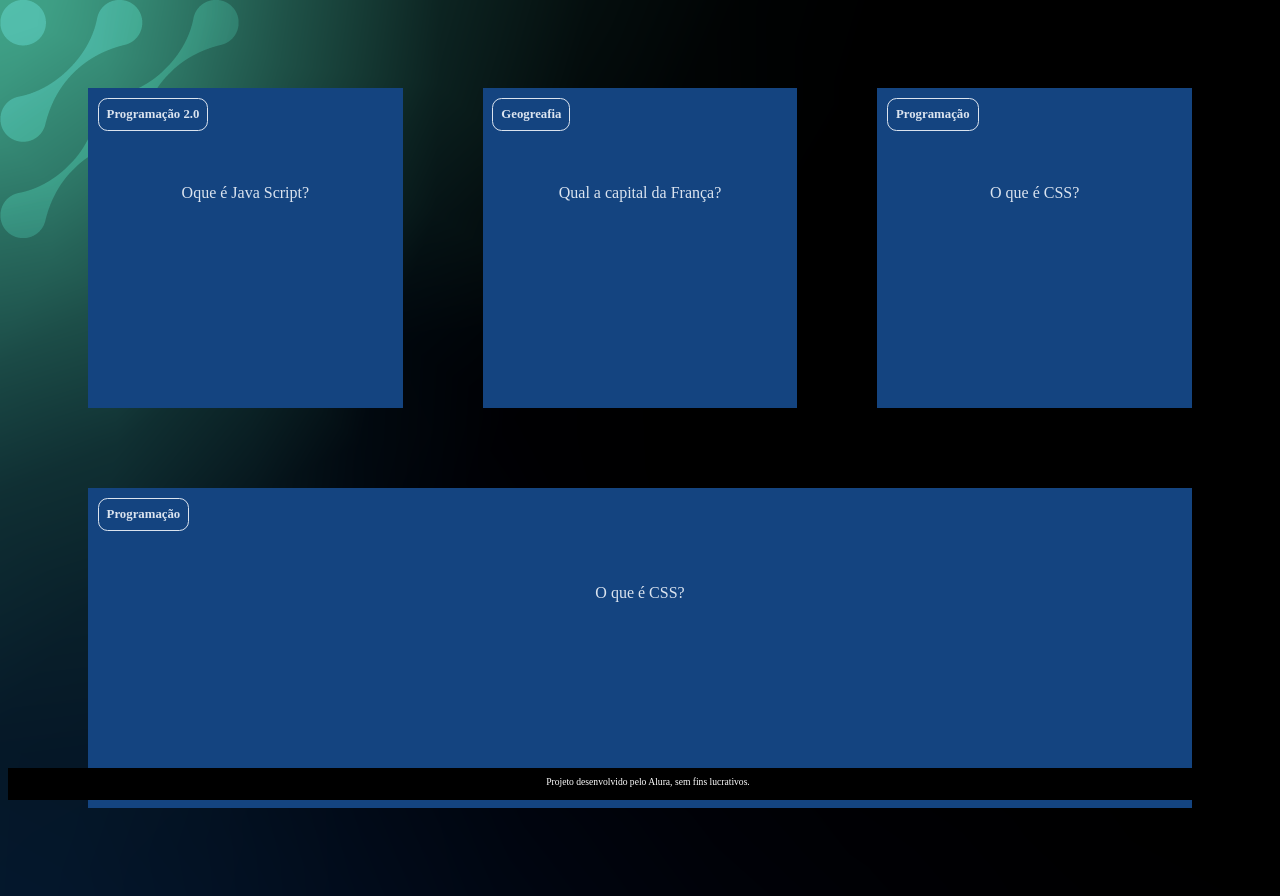
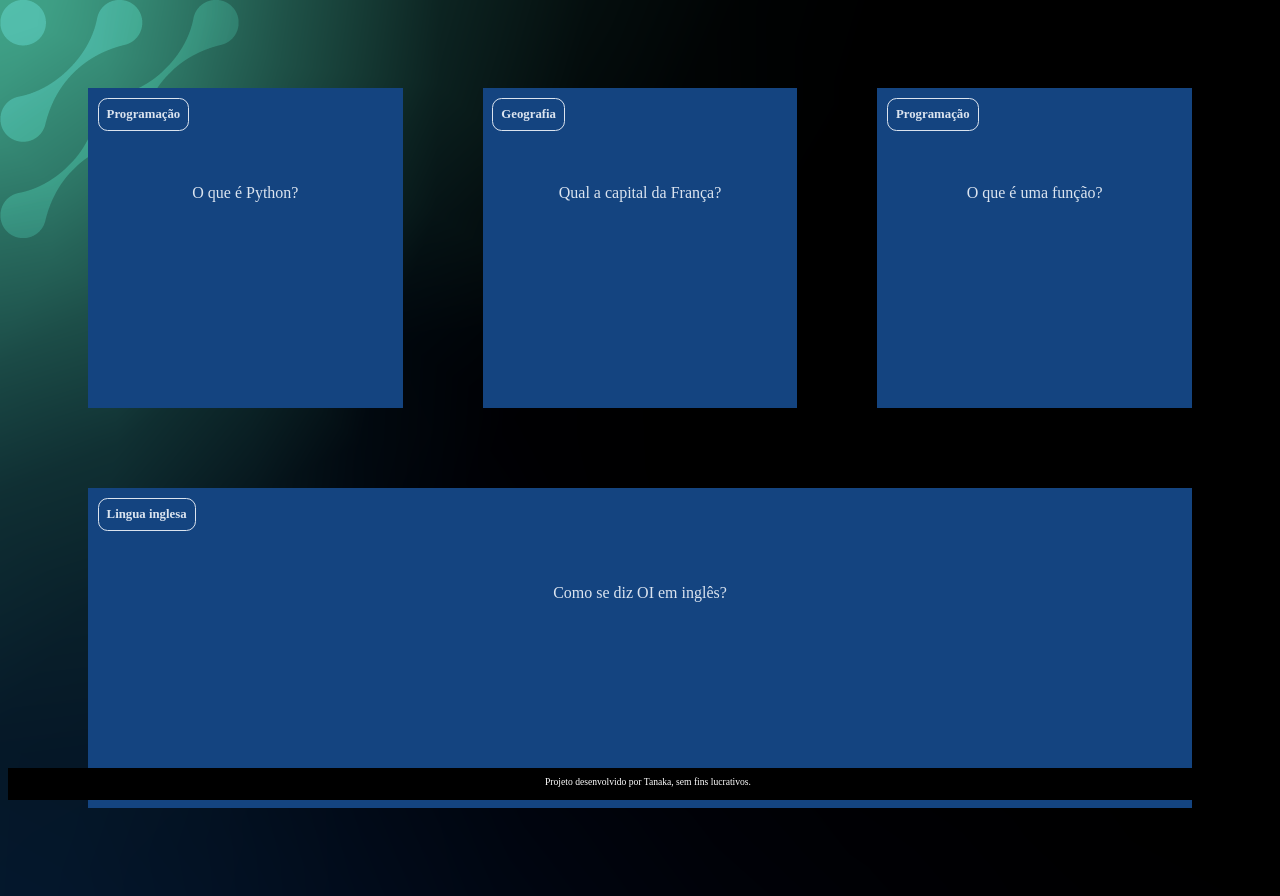
Before and after one commit to JefersonEdgar/Flashcard_2B, a plain HTML site: page index.html in a window 1280 px wide. Drawn offline with Linux system fonts and the light colour scheme.

Commit message:
Add files via upload

```diff
--- a/app.js
+++ b/app.js
@@ -1,8 +1,25 @@
-function criaCartao (categoria, pergunta, resposta) {
-    console.log(categoria, pergunta, resposta)
-}
 function criaCartao(categoria, pergunta, resposta) {
     let container = document.getElementById('container')
     let cartao = document.createElement('article')
     cartao.className = 'cartao'
+
+    cartao.innerHTML = `
+        <div class="cartao__conteudo">
+        <h3>${categoria}</h3>
+        <div class="cartao__conteudo__pergunta">
+                <p>${pergunta}</p>
+        </div>
+        <div class="cartao__conteudo__resposta">
+                <p>${resposta}</p>
+        </div>
+        </div>
+        `
+        let respostaEstaVisivel = false
+        function viraCartao() {
+            respostaEstaVisivel = !respostaEstaVisivel
+            cartao.classList.toggle('active', respostaEstaVisivel)
+        }
+        cartao.addEventListener('click', viraCartao)
+        container.appendChild(cartao)
+
 }
--- a/index.html
+++ b/index.html
@@ -4,63 +4,29 @@
     <meta charset="UTF-8">
     <meta name="viewport" content="width=device-width, initial-scale=1.0">
     <link rel="stylesheet" href="assets/style.css">
-    <title> Flashcard </title>
+    <title> FlashCard </title>
 </head>
 <body>
      <main>
             <section id="container">
-            <article class="cartao">
-                <div class="cartao__conteudo">
-                    <h3> Programação 2.0</h3>
-                    <div class="cartao__conteudo__pergunta">
-                        <p>Oque é Java Script? </p>
-                    </div>
-                    <div class="cartao__conteudo__resposta">
-                       <p>O Java Script é uma linguagem de Programação</p>
-                    </div>
-                </div>
-                </article>
-                <article class="cartao">
-                    <div class="cartao__conteudo">
-                        <h3>Geogreafia</h3>
-                        <div class="cartao__conteudo__pergunta">
-                            <p>Qual a capital da França?</p>
-                        </div>
-                        <div class="cartao__conteudo__resposta">
-                            <p>A capital da França é Paris</p>
-                        </div>
-                    </div>
-                </article>
-                <article class="cartao">
+            <!-- <article class="cartao">
                 <div class="cartao__conteudo">
                         <h3>Programação</h3>
                         <div class="cartao__conteudo__pergunta">
-                          <p> O que é CSS?</p>
+                                <p>O que é JavaScript?</p>
                         </div>
                         <div class="cartao__conteudo__resposta">
-                         <p> O CSS é uma linguagem de estilização</p>
+                            <p>O JavaScript é uma linguagem de programação</p>
                         </div>
                 </div>
-                </article>
-                <article class="cartao">
-                    <div class="cartao__conteudo">
-                        <h3>Programação</h3>
-                        <div class="cartao__conteudo__pergunta">
-                          <p> O que é CSS?</p>
-                        </div>
-                        <div class="cartao__conteudo__resposta">
-                         <p> O CSS é uma linguagem de estilização</p>
-                        </div>
-                    </div>
-                </article>
-                </div>
-            </article>
+        </article> -->
             </section>
      </main>
      <footer>
-        <p> Projeto desenvolvido pelo Alura, sem fins lucrativos. </p>
+        <p> Projeto desenvolvido por Tanaka, sem fins lucrativos. </p>
+     </footer>
     <script src="app.js"></script>
     <script src="perguntas.js"></script>
-    </footer>
+
 </body>
 </html>
--- /dev/null
+++ b/perguntas.js
@@ -0,0 +1,23 @@
+criaCartao(
+    'Programação',
+    'O que é Python?',
+    'O Python é uma linguagem de programação'
+)
+
+criaCartao(
+    'Geografia',
+    'Qual a capital da França?',
+    'A capital da França é Paris'
+)
+
+criaCartao(
+    'Programação',
+    'O que é uma função?',
+    'Uma função é um bloco de código que executa alguma tarefa'
+)
+
+criaCartao(
+    'Lingua inglesa',
+    'Como se diz OI em inglês?',
+    'Oi em ingles é HI (RAI)'
+)
--- /dev/null
+++ b/style.css
@@ -0,0 +1,116 @@
+:root {
+    --text-color: #DBE4EF;
+    --card-front-color: #f53404;
+    --card-back-color: #79108a;
+}
+
+body {
+    background: url('img/bg-desktop.webp');
+    font-family: Bai Jamjuree;
+}
+
+#container {
+    display: flex;
+    flex-wrap: wrap;
+    justify-content: space-between;
+    padding: 4rem;
+    gap: 3rem;
+}
+
+.cartao {
+    margin: 1rem 1rem;
+    height: 20rem;
+    flex-grow: 1;
+    flex-basis: calc(33% - 6rem);
+}
+
+.cartao__conteudo {
+    background-color: var(--card-front-color);
+    text-align: center;
+    /* background-color: aquamarine; */
+    height: 100%;
+    transform-style: preserve-3d;
+    transition: transform 300ms ease-in-out;
+}
+
+.cartao__conteudo h3 {
+    color: var(--text-color);
+    border: 1px solid var(--text-color);
+    text-align: left;
+    padding: 0.5rem;
+    position: absolute;
+    margin: 0.6rem;
+    border-radius: 0.6rem;
+    font-size: 1vw;
+    backface-visibility: hidden;
+}
+
+.cartao__conteudo p {
+    margin-top: 1rem;
+    padding: 2rem;
+    margin-top: 4rem;
+    font-size: 1.4vw;
+}
+
+.cartao__conteudo__pergunta p {
+    color: var(--text-color);
+    font-weight: 500;
+}
+
+.cartao__conteudo__resposta p {
+    color: var(--card-back-color);
+    font-weight: 700;
+}
+
+.cartao.active .cartao__conteudo {
+    transform: rotateY(180deg);
+}
+
+.cartao__conteudo__pergunta,
+.cartao__conteudo__resposta {
+    backface-visibility: hidden;
+    position: absolute;
+    height: 100%;
+    width: 100%;
+    box-sizing: border-box;
+}
+
+.cartao__conteudo__resposta {
+    transform: rotateY(180deg);
+    background-color: rgba(0, 244, 191, 0.2);
+    border: 4px solid var(--card-back-color);
+}
+
+footer {
+    background-color: black;
+    color: white;
+    position: fixed;
+    bottom: 0;
+    width: 100%;
+    height: 2rem;
+}
+
+footer p {
+    text-align: center;
+    font-size: 0.6rem;
+    margin-top: 0.5rem;
+}
+
+@media (max-width: 560px) {
+
+    body {
+        background: url('img/bg-mobile.webp'), no-repeat cover;
+    }
+
+    .cartao {
+        flex: 1 0 calc(100% - 1rem)
+    }
+
+    .cartao__conteudo h3 {
+        font-size: 3vw;
+    }
+
+    .cartao__conteudo p {
+        font-size: 3.8vw;
+    }
+}
```
Also changed, not shown: 2 other files. Lines whose indentation alone changed are shown as unchanged.
